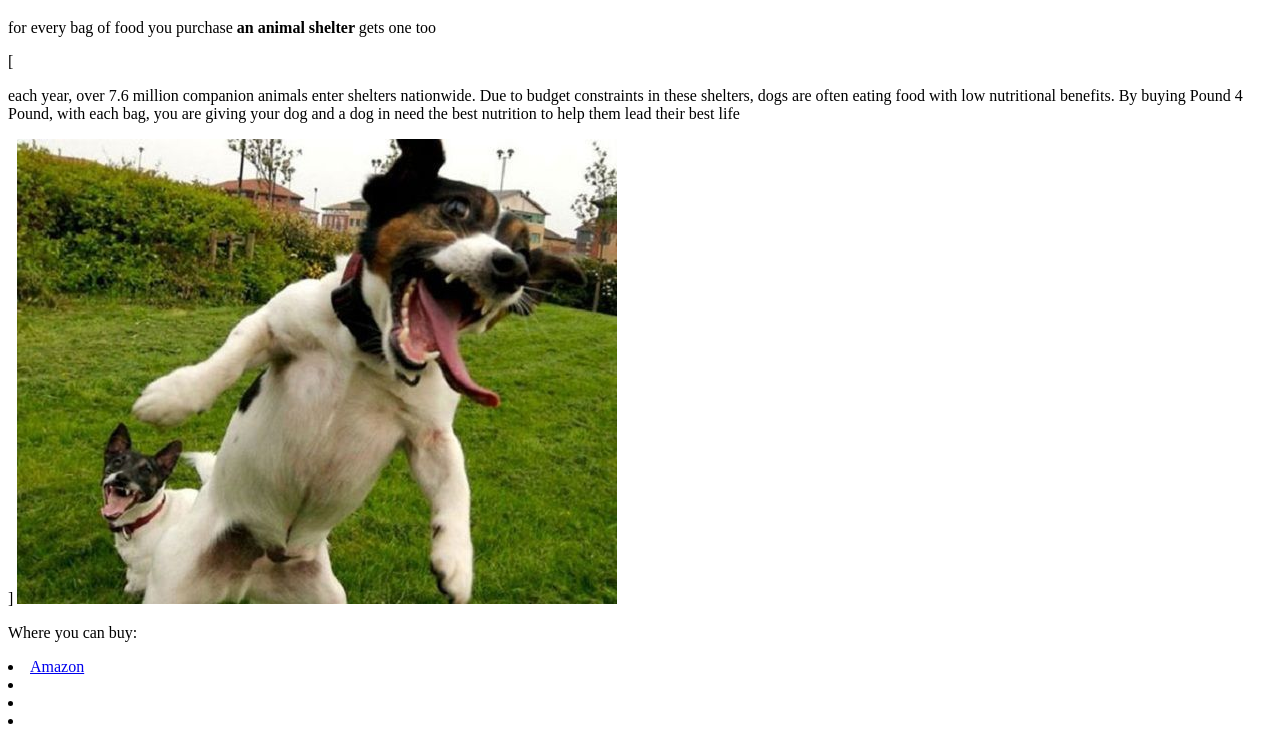
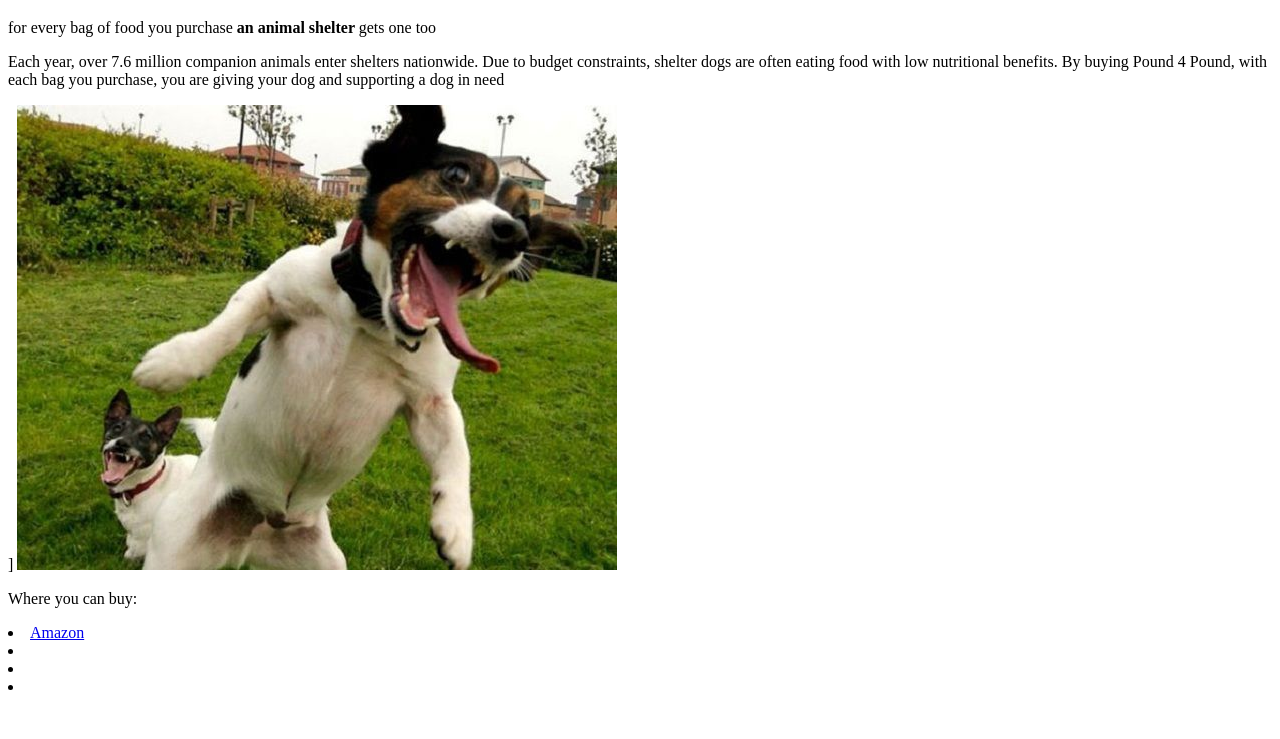
Before and after one commit to Kimbwell/Kimbwell, a plain HTML site: page index.html in a window 1280 px wide. Shown: the part 61-800 px from the top of the page. Drawn offline with Linux system fonts and the light colour scheme.

Commit message:
updated statement

```diff
--- a/index.html
+++ b/index.html
@@ -8,7 +8,7 @@
     <h1>Pound 4 Pound</h1>
 
     <p>for every bag of food you purchase <strong> an animal shelter </strong>gets one too</p>
-[<p>each year, over 7.6 million companion animals enter shelters nationwide. Due to budget constraints in these shelters, dogs are often eating food with low nutritional benefits. By buying Pound 4 Pound, with each bag, you are giving your dog and a dog in need the best nutrition to help them lead their best life</p>]
+    <p>Each year, over 7.6 million companion animals enter shelters nationwide. Due to budget constraints, shelter dogs are often eating food with low nutritional benefits. By buying Pound 4 Pound, with each bag you purchase, you are giving your dog and supporting a dog in need </p>]
 <img src="happy dog.jpg" alt="shelter dog who just ate Pound 4 Pound">
 
 <p>Where you can buy:</p>
```
